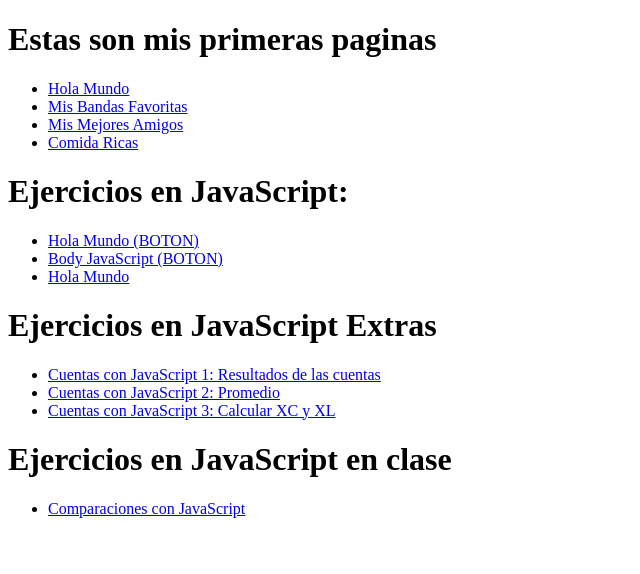
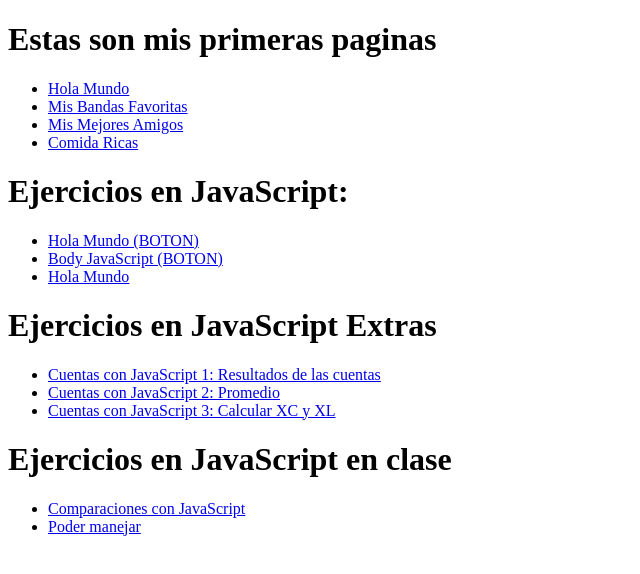
Before and after one commit to leandrk1/Sistemadecontrol, a plain HTML site: page index.html in a window 1280 px wide. Shown: the whole page, without its empty margins (0-640 px from the left). Drawn offline with Linux system fonts and the light colour scheme.

Commit message:
Update index.html

```diff
--- a/index.html
+++ b/index.html
@@ -50,5 +50,8 @@
 		<li>
 		<a href="javascriptcomp/Comparaciones.html"> Comparaciones con JavaScript </a>
 		</li>
+		<li>
+			<a href="javascriptcomp/manejar.html"> Poder manejar </a>
+		</li>
 </body>
 </html>
```
